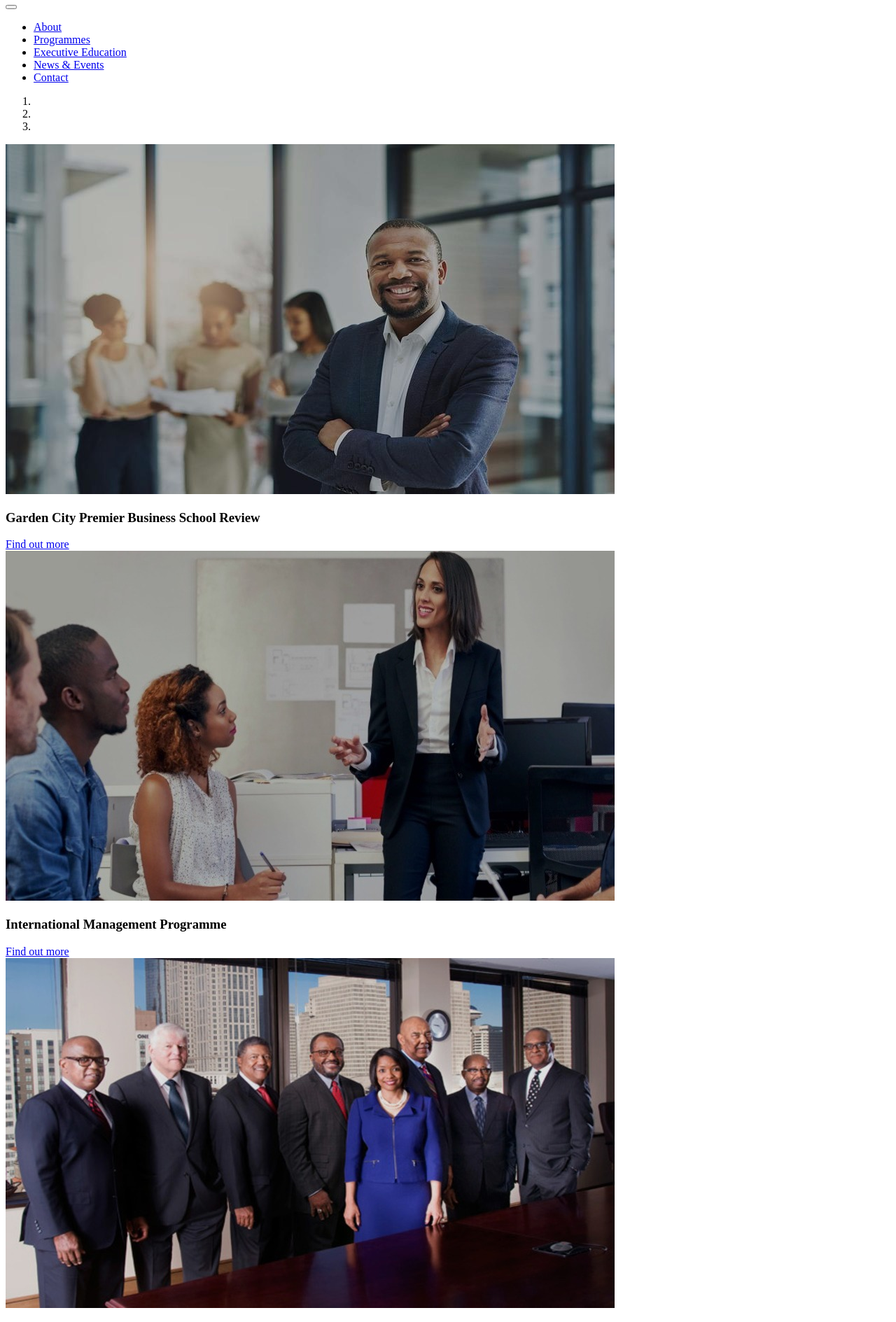
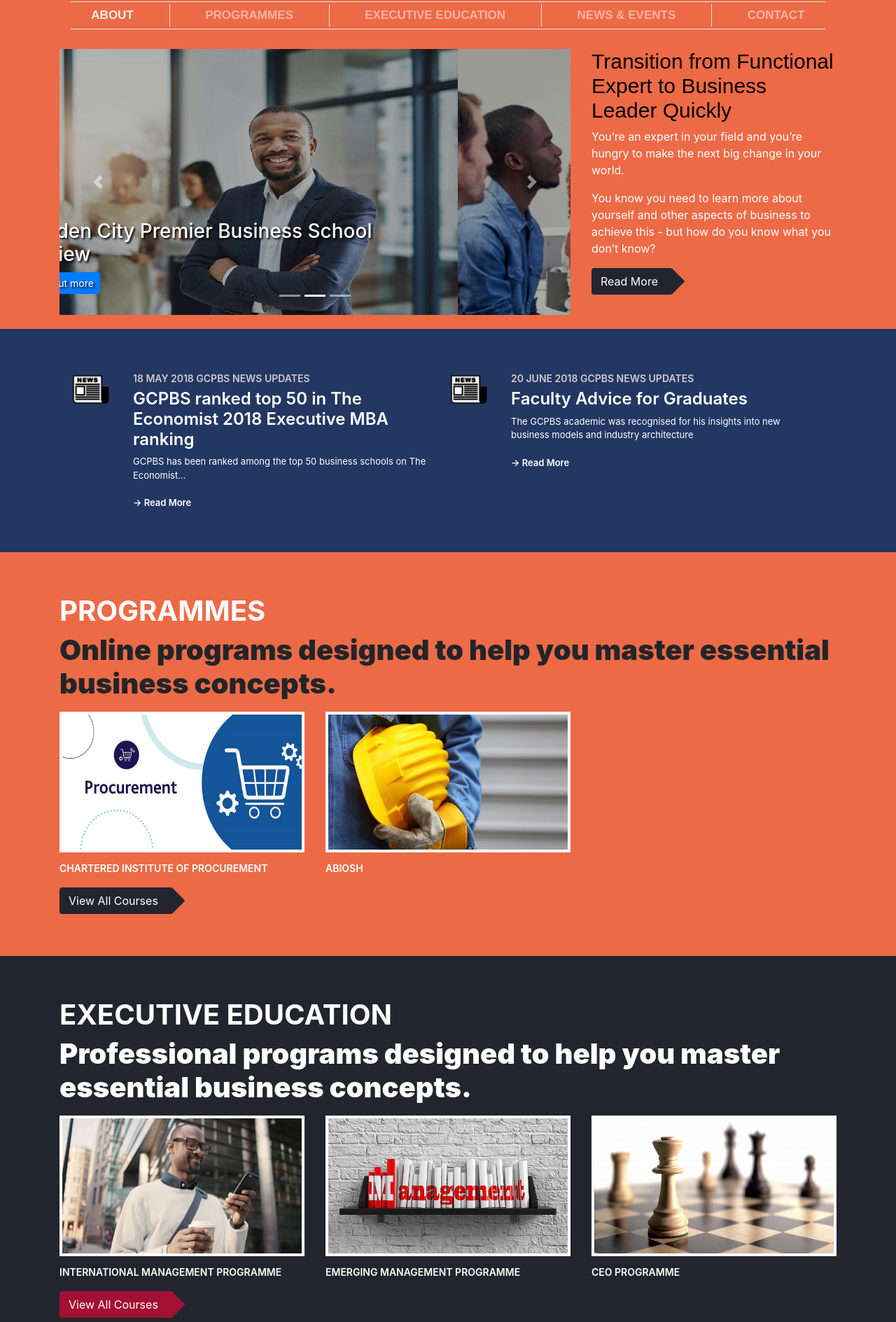
Before and after one commit to kenzdozz/gacpbs-homepage, a plain HTML site: page index.html in a window 1280 px wide. Shown: the part 92-1981 px from the top of the page at 70% size. Drawn offline with Linux system fonts and the light colour scheme; the site is published under a folder, as on GitHub Pages, so addresses that start at the root find nothing.

Commit message:
Fixed links

```diff
--- a/index.html
+++ b/index.html
@@ -11,11 +11,11 @@
   <title>Garden City Premeir Business School</title>
 
   <!-- Bootstrap core CSS -->
-  <link href="/css/bootstrap.min.css" rel="stylesheet">
+  <link href="./css/bootstrap.min.css" rel="stylesheet">
   <link rel="stylesheet" href="https://cdnjs.cloudflare.com/ajax/libs/font-awesome/4.7.0/css/font-awesome.min.css">
 
   <!-- Custom styles for this template -->
-  <link href="/css/style.css" rel="stylesheet">
+  <link href="./css/style.css" rel="stylesheet">
 </head>
 
 <body>
@@ -23,12 +23,12 @@
   <div class="top-bar">
     <div class="auth-link">
       <div class="container">
-        <a href="/login?ref=home">Login</a> <a class="d-none"
-          href="/register">Create a profile</a>
+        <a href="./login?ref=home">Login</a> <a class="d-none"
+          href="./register">Create a profile</a>
       </div>
     </div>
     <div class="container">
-      <a href="/"><img src="/img/logo.png"></a>
+      <a href="./"><img src="./img/logo.png"></a>
       <div class="top-search">
         <form class="navbar-form" role="search">
           <div class="input-group" style="position: relative;">
@@ -53,23 +53,23 @@
         <div class="collapse navbar-collapse justify-content-md-center" id="navbarsExample10">
           <ul class="navbar-nav">
             <li class="nav-item active">
-              <a class="nav-link" href="/about">About</a>
+              <a class="nav-link" href="./about">About</a>
             </li>
             <span class="menu-divider"></span>
             <li class="nav-item">
-              <a class="nav-link" href="/programs">Programmes</a>
+              <a class="nav-link" href="./programs">Programmes</a>
             </li>
             <span class="menu-divider"></span>
             <li class="nav-item">
-              <a class="nav-link" href="/executive-education">Executive Education</a>
+              <a class="nav-link" href="./executive-education">Executive Education</a>
             </li>
             <span class="menu-divider"></span>
             <li class="nav-item">
-              <a class="nav-link" href="/news-events">News & Events</a>
+              <a class="nav-link" href="./news-events">News & Events</a>
             </li>
             <span class="menu-divider"></span>
             <li class="nav-item">
-              <a class="nav-link" href="/contact">Contact</a>
+              <a class="nav-link" href="./contact">Contact</a>
             </li>
           </ul>
         </div>
@@ -149,7 +149,7 @@
           <div class="col-md-6">
             <div class="row news-item">
               <div class="col-2">
-                <img src="/img/news1.png" alt="">
+                <img src="./img/news1.png" alt="">
               </div>
               <div class="col-10">
                 <p class="news-time">18 MAY 2018 GCPBS NEWS UPDATES</p>
@@ -163,7 +163,7 @@
           <div class="col-md-6">
             <div class="row news-item">
               <div class="col-2">
-                <img src="/img/news1.png" alt="">
+                <img src="./img/news1.png" alt="">
               </div>
               <div class="col-10">
                 <p class="news-time">20 JUNE 2018 GCPBS NEWS UPDATES</p>
@@ -188,15 +188,15 @@
           </h2>
           <div class="row my-3">
             <div class="col-md-4 course">
-                        <a href="/program/chartered-institute-of-procurement-and-supply-cips"><img src="/img/program2.jpg" alt=""></a>
-                        <a href="/program/chartered-institute-of-procurement-and-supply-cips" class="course-title">CHARTERED INSTITUTE OF PROCUREMENT</a>
+                        <a href="./program/chartered-institute-of-procurement-and-supply-cips"><img src="./img/program2.jpg" alt=""></a>
+                        <a href="./program/chartered-institute-of-procurement-and-supply-cips" class="course-title">CHARTERED INSTITUTE OF PROCUREMENT</a>
                     </div>
                     <div class="col-md-4 course">
-                        <a href="/program/abiosh"><img src="/img/program3.jpg" alt=""></a>
-                        <a href="/program/abiosh" class="course-title">ABIOSH</a>
+                        <a href="./program/abiosh"><img src="./img/program3.jpg" alt=""></a>
+                        <a href="./program/abiosh" class="course-title">ABIOSH</a>
                     </div>
           </div>
-          <a href="/programs" style="background: #23252e;" class="btn btn-more">View All Courses
+          <a href="./programs" style="background: #23252e;" class="btn btn-more">View All Courses
           </a>
         </div>
       </main>
@@ -212,19 +212,19 @@
           </h2>
           <div class="row my-3">
             <div class="col-md-4 course">
-                        <a href="/program/international-management-programme"><img src="/img/executive1.jpg" alt=""></a>
-                        <a href="/program/international-management-programme" class="course-title">INTERNATIONAL MANAGEMENT PROGRAMME</a>
+                        <a href="./program/international-management-programme"><img src="./img/executive1.jpg" alt=""></a>
+                        <a href="./program/international-management-programme" class="course-title">INTERNATIONAL MANAGEMENT PROGRAMME</a>
                     </div>
                     <div class="col-md-4 course">
-                        <a href="/program/emerging-management-programme"><img src="/img/executive2.jpg" alt=""></a>
-                        <a href="/program/emerging-management-programme" class="course-title">EMERGING MANAGEMENT PROGRAMME</a>
+                        <a href="./program/emerging-management-programme"><img src="./img/executive2.jpg" alt=""></a>
+                        <a href="./program/emerging-management-programme" class="course-title">EMERGING MANAGEMENT PROGRAMME</a>
                     </div>
                     <div class="col-md-4 course">
-                        <a href="/program/ceo-programme"><img src="/img/executive3.jpg" alt=""></a>
-                        <a href="/program/ceo-programme" class="course-title">CEO PROGRAMME</a>
+                        <a href="./program/ceo-programme"><img src="./img/executive3.jpg" alt=""></a>
+                        <a href="./program/ceo-programme" class="course-title">CEO PROGRAMME</a>
                     </div>
                 </div>
-            <a href="/executive-education" class="btn btn-more">View All Courses</a>
+            <a href="./executive-education" class="btn btn-more">View All Courses</a>
           </div>
       </main>
     </div>
@@ -239,19 +239,19 @@
           </h2>
           <div class="row">
             <div class="col-md-4 course">
-              <a class="text-white"><img src="/img/research1.jpg" alt=""></a>
+              <a class="text-white"><img src="./img/research1.jpg" alt=""></a>
               <a class="course-title text-white">FINANCIAL MANAGEMENT AND MANAGEMENT ACCOUNTING</a>
             </div>
             <div class="col-md-4 course">
-              <a class="text-white"><img src="/img/research2.jpg" alt=""></a>
+              <a class="text-white"><img src="./img/research2.jpg" alt=""></a>
               <a class="course-title text-white">MARKETING AND SALES MANAGEMENT</a>
             </div>
             <div class="col-md-4 course">
-              <a class="text-white"><img src="/img/research3.jpg" alt=""></a>
+              <a class="text-white"><img src="./img/research3.jpg" alt=""></a>
               <a class="course-title text-white">STRATEGY, INNOVATION & GOVERNANCE</a>
             </div>
           </div>
-          <!-- <a href="/faculty-research" class="btn btn-more">View All Courses</a> -->
+          <!-- <a href="./faculty-research" class="btn btn-more">View All Courses</a> -->
         </div>
       </main>
     </div>
@@ -266,8 +266,8 @@
             Harcourt. <br>08037027429, 08034767402</p>
           <h4 class="h4-tite">Quick Links</h4>
           <p class="mb-0">Frequently Asked Questions</p>
-          <p class="mb-0"><a style="color: #fff;" href="/contact">Contact Us</a></p>
-          <p><a style="color: #fff;" href="/programs">Apply Now</a></p>
+          <p class="mb-0"><a style="color: #fff;" href="./contact">Contact Us</a></p>
+          <p><a style="color: #fff;" href="./programs">Apply Now</a></p>
           <h5 class="h4-titl">Connect with us Online</h5>
           <ul>
             <li style="background: #333382;"><a href="#"><i class="fa fa-2x fa-facebook"></i></a></li>
@@ -318,8 +318,8 @@
       <div class="footer">
         <nav>
           <ul>
-            <li><a href="/">HOME</a></li>
-            <li><a href="/contact">CONTACT</a></li>
+            <li><a href="./">HOME</a></li>
+            <li><a href="./contact">CONTACT</a></li>
             <li><a href="#">TERMS OF USE</a></li>
             <li><a href="#">PRIVACY POLICY</a></li>
             <li><a href="#">COMMUNITY VALUES</a></li>
@@ -337,8 +337,8 @@
   <!-- Bootstrap core JavaScript
       ================================================== -->
   <!-- Placed at the end of the document so the pages load faster -->
-  <script src="/js/jquery.min.js"></script>
-  <script src="/js/bootstrap.min.js"></script>
+  <script src="./js/jquery.min.js"></script>
+  <script src="./js/bootstrap.min.js"></script>
   <script async src="https://platform.twitter.com/widgets.js" charset="utf-8"></script>
   <script type="text/javascript">
     $(document).ready(function () {
```
